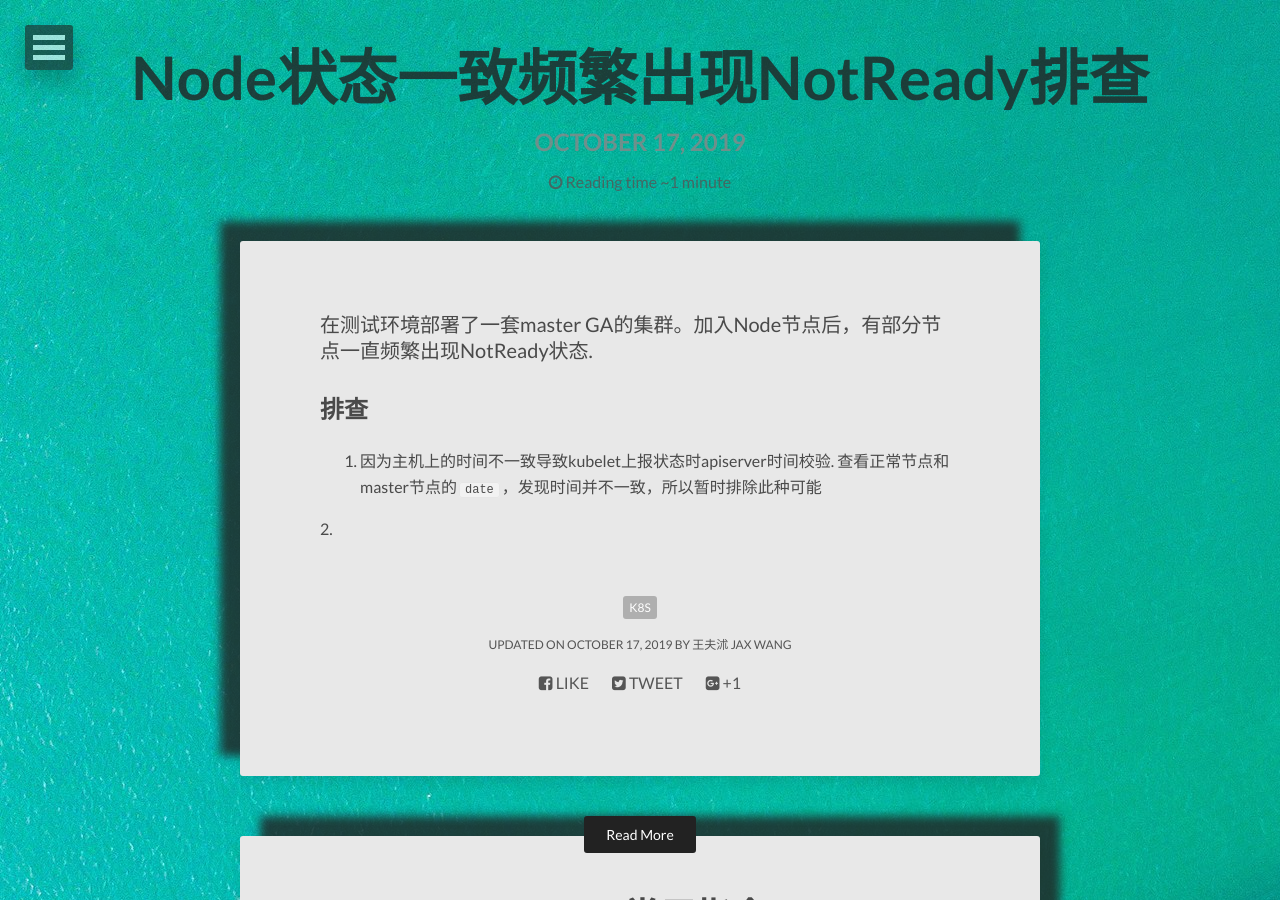
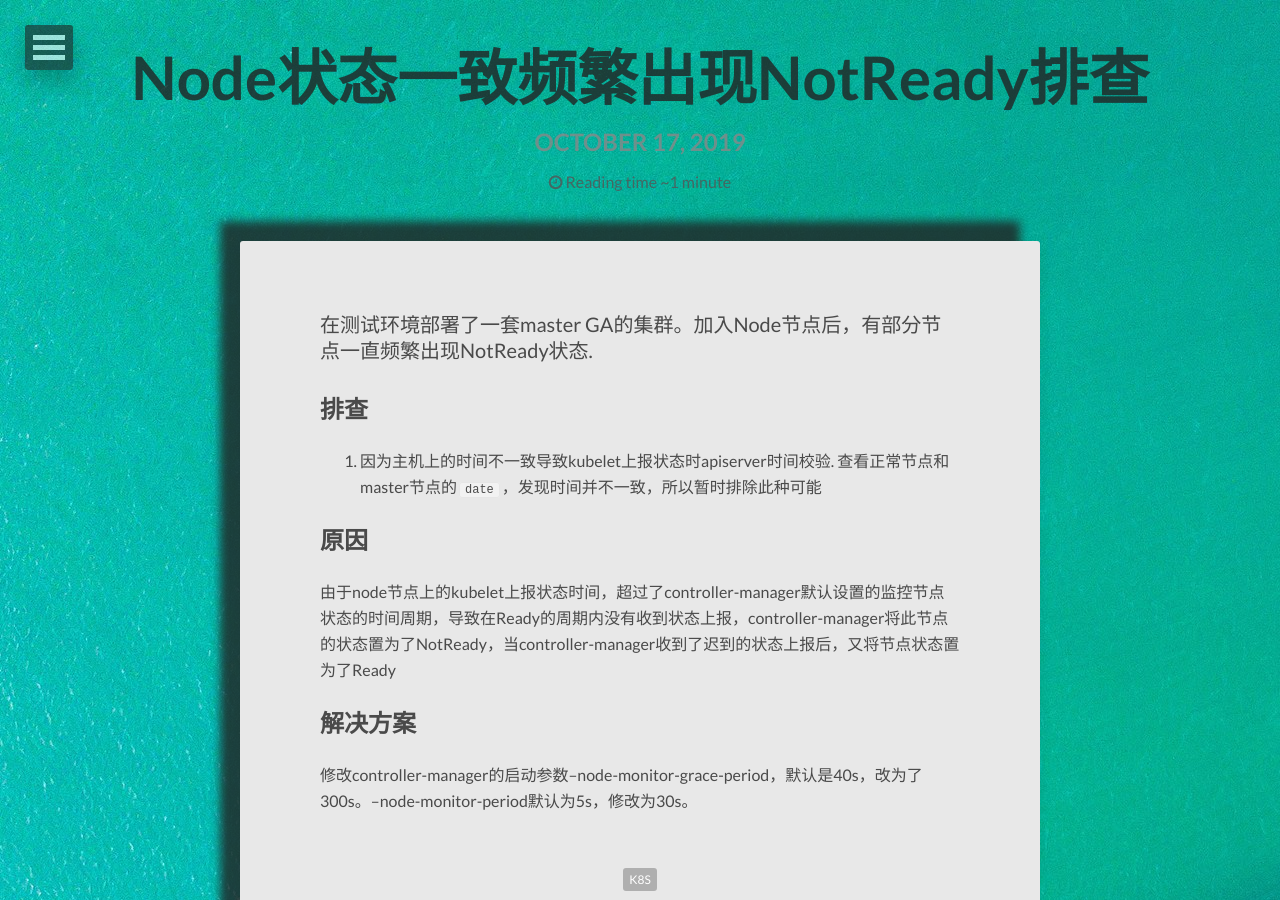
Before and after one commit to wfsly/blog, a Jekyll site: the page built from _posts/2019-10-17-Node状态一致频繁出现NotReady排查.md, in a window 1280 px wide and 900 px high. Built offline with Jekyll 4.4.1, drawn with Linux system fonts in a browser that asks for light colours; nearby versions of some CDN libraries.

Commit message:
find a reason for k8s node NotReady

```diff
--- a/_posts/2019-10-17-Node状态一致频繁出现NotReady排查.md
+++ b/_posts/2019-10-17-Node状态一致频繁出现NotReady排查.md
@@ -13,4 +13,8 @@ tags: [k8s]
 1. 因为主机上的时间不一致导致kubelet上报状态时apiserver时间校验.
 查看正常节点和master节点的`date`，发现时间并不一致，所以暂时排除此种可能
 
-2.
+## 原因
+由于node节点上的kubelet上报状态时间，超过了controller-manager默认设置的监控节点状态的时间周期，导致在Ready的周期内没有收到状态上报，controller-manager将此节点的状态置为了NotReady，当controller-manager收到了迟到的状态上报后，又将节点状态置为了Ready
+
+## 解决方案
+修改controller-manager的启动参数--node-monitor-grace-period，默认是40s，改为了300s。--node-monitor-period默认为5s，修改为30s。
```
